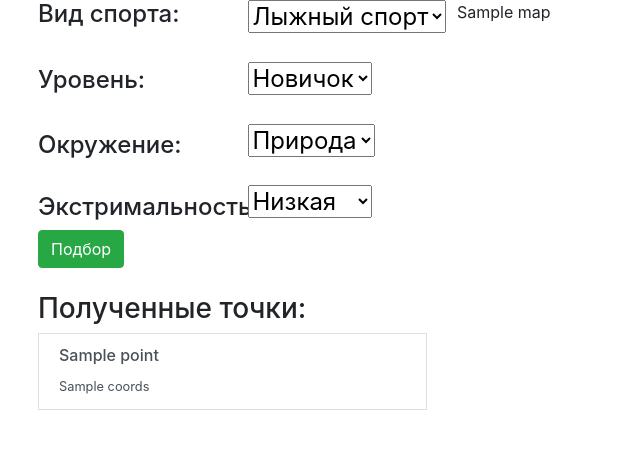
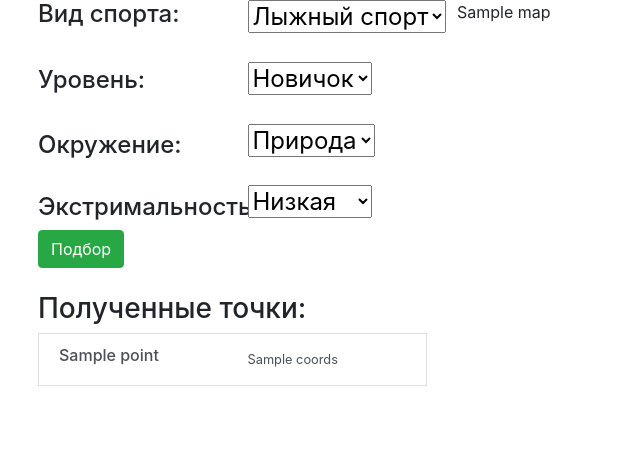
Before and after one commit to alexarlord-boop/DJANGO_project, a Django app: template live_action/main/templates/main/index.html in a window 1280 px wide. Shown: the part 104-566 px from the top of the page, without its empty margins (0-640 px from the left). Run offline with Django 3.2, Linux system fonts and the light colour scheme; a user stored in the database is signed in; the template is opened without the code that fills it: values that come from a table or form of the project are taken from there, most other values are stand-ins (such as "Sample title", 1, 10 or a date in 2020); some libraries are stand-ins or nearby versions.

Commit message:
Refactored template

```diff
--- a/live_action/main/templates/main/goals.html
+++ b/live_action/main/templates/main/goals.html
@@ -55,7 +55,6 @@
                     <div id="buttons" class="row mt-3">
                             <a href="/goals/{{descr.id}}/1"><div class="col-4" align="center"><button class="btn-success">Выполнено</button></div></a>
                             <a href="/goals/{{descr.id}}/2/delete"><div class="col-4" align="center"><button class="btn-danger">Удалить</button></div></a>
-                            <div class="col-4" align="center"><button class="btn-success">Выполнено</button></div>
                     </div>
                 {% endif %}
 
--- a/live_action/main/templates/main/index.html
+++ b/live_action/main/templates/main/index.html
@@ -32,9 +32,11 @@
                      <a href="/add_goal/{{point.id}}" class="text-decoration-none">
                          <button id={{point.id}} type="button" class="list-group-item list-group-item-action">
                          <div class="row">
-                             <div class="col-11">
+                             <div class="col-6">
                                  <h6>{{point.title}}</h6>
                                  {{form.activity_id}}
+                             </div>
+                             <div class="col-6">
                                  <small>{{point.coords}}</small>
                              </div>
                          </div>
```
Also changed, not shown: live_action/db.sqlite3.
